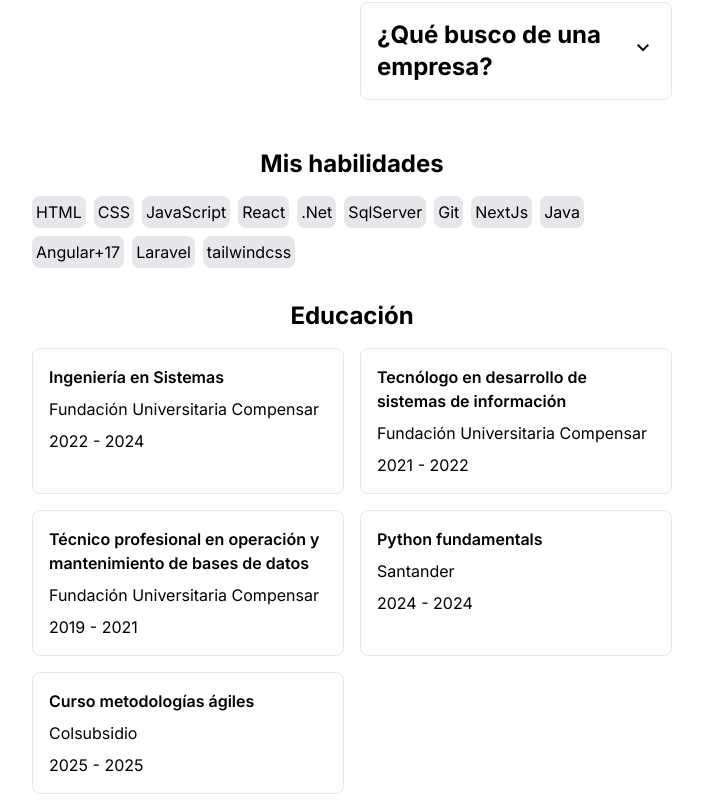
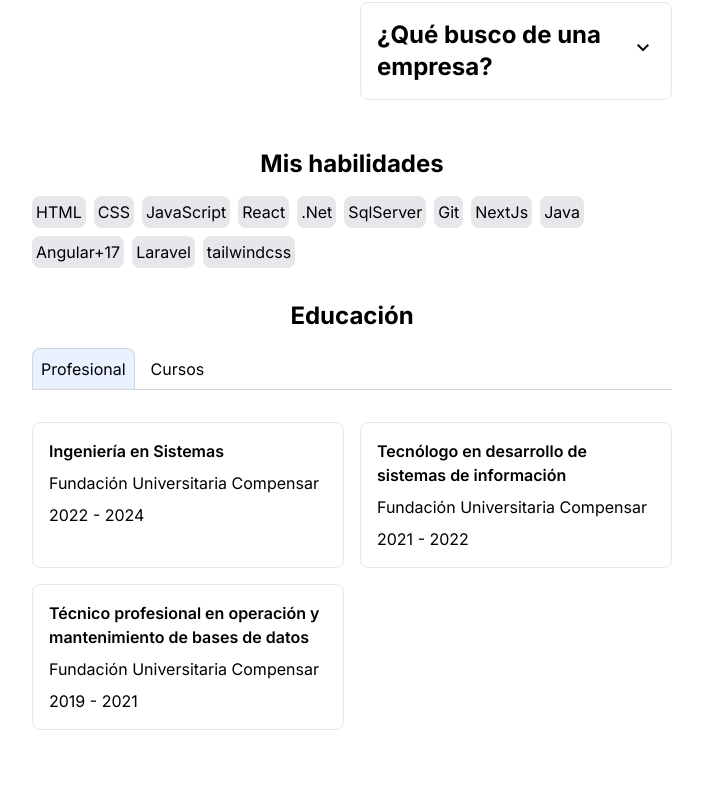
Before and after one commit to BCamilo17/my-portfolio, a React (Vite) app: page /about in a window 1280 px wide. Shown: the part 752-1562 px from the top of the page, without its empty margins (288-991 px from the left). After the commit the page ends 1498 px from the top, so only its background shows below. Built offline with nearby package versions, Linux system fonts and the light colour scheme.

Commit message:
feat(about-me): add tabs for control education content

```diff
--- a/src/data/about/educationData.ts
+++ b/src/data/about/educationData.ts
@@ -7,7 +7,8 @@ export const educationData: EducationType[] = [
     institution: "Fundación Universitaria Compensar",
     startDate: "2022",
     endDate: "2024",
-        url: "/educationFiles/GradoProfesional.pdf"
+    url: "/educationFiles/GradoProfesional.pdf",
+    type: "professional",
   },
   {
     id: 2,
@@ -15,7 +16,8 @@ export const educationData: EducationType[] = [
     institution: "Fundación Universitaria Compensar",
     startDate: "2021",
     endDate: "2022",
-        url: "/educationFiles/GradoTecnologo.pdf"
+    url: "/educationFiles/GradoTecnologo.pdf",
+    type: "professional",
   },
   {
     id: 3,
@@ -23,22 +25,25 @@ export const educationData: EducationType[] = [
     institution: "Fundación Universitaria Compensar",
     startDate: "2019",
     endDate: "2021",
-        url: "/educationFiles/GradoTecnico.pdf"
+    url: "/educationFiles/GradoTecnico.pdf",
+    type: "professional",
   },
   {
     id: 4,
+    title: "Curso metodologías ágiles",
+    institution: "Colsubsidio",
+    startDate: "2025",
+    endDate: "2025",
+    url: "/educationFiles/CursoAgileMethodologies.pdf",
+    type: "course",
+  },
+  {
+    id: 5,
     title: "Python fundamentals",
     institution: "Santander",
     startDate: "2024",
     endDate: "2024",
-        url: "/educationFiles/CursoPython.pdf"
+    url: "/educationFiles/CursoPython.pdf",
+    type: "course",
   },
-    {
-        id: 5,
-        title: "Curso metodologías ágiles",
-        institution: "Colsubsidio",
-        startDate: "2025",
-        endDate: "2025",
-        url: "/educationFiles/CursoAgileMethodologies.pdf"
-    }
-]
+];
--- a/src/pages/About.tsx
+++ b/src/pages/About.tsx
@@ -13,6 +13,7 @@ export function About() {
     setActiveModal(true);
     setModalContent({ title: title, url: url });
   };
+  const [tabsControl, setTabsControl] = useState("professional");
   useEffect(() => {
     if (activeModal) {
       document.body.style.overflow = "hidden";
@@ -123,8 +124,34 @@ export function About() {
           className="flex justify-center items-center flex-col gap-4"
         >
           <h2 className="text-2xl font-bold">Educación</h2>
+          <div className="flex gap-2 w-full border-solid border-b-1 border-gray-300 mb-4">
+            <button
+              className={`${
+                tabsControl === "professional" &&
+                "border-1 border-b-0 rounded-tr-lg rounded-tl-lg border-solid border-gray-300 bg-[#2669FC]/10 "
+              } cursor-pointer p-2`}
+              onClick={() => {
+                setTabsControl("professional");
+              }}
+            >
+              Profesional
+            </button>
+            <button
+              className={`${
+                tabsControl === "course" &&
+                "border-1 border-b-0 rounded-tr-lg rounded-tl-lg border-solid border-gray-300 bg-[#2669FC]/10"
+              }  cursor-pointer p-2`}
+              onClick={() => {
+                setTabsControl("course");
+              }}
+            >
+              Cursos
+            </button>
+          </div>
           <div className="w-full flex flex-col md:flex-row md:grid md:grid-cols-12 md:gap-x-4">
-            {educationData.map((e, i) => (
+            {educationData
+              .filter((e) => e.type === tabsControl)
+              .map((e, i) => (
                 <a
                   key={i}
                   className="border-solid border-gray-200 border-1 p-4 rounded-lg mb-4 flex flex-col gap-y-2 md:col-span-6 hover:shadow-md transition delay-150 duration-150 hover:-translate-y-1 cursor-pointer"
```
Also changed, not shown: src/types/about/educationTypes/educationTypes.ts (+7 -6 lines). Lines whose indentation alone changed are shown as unchanged.
